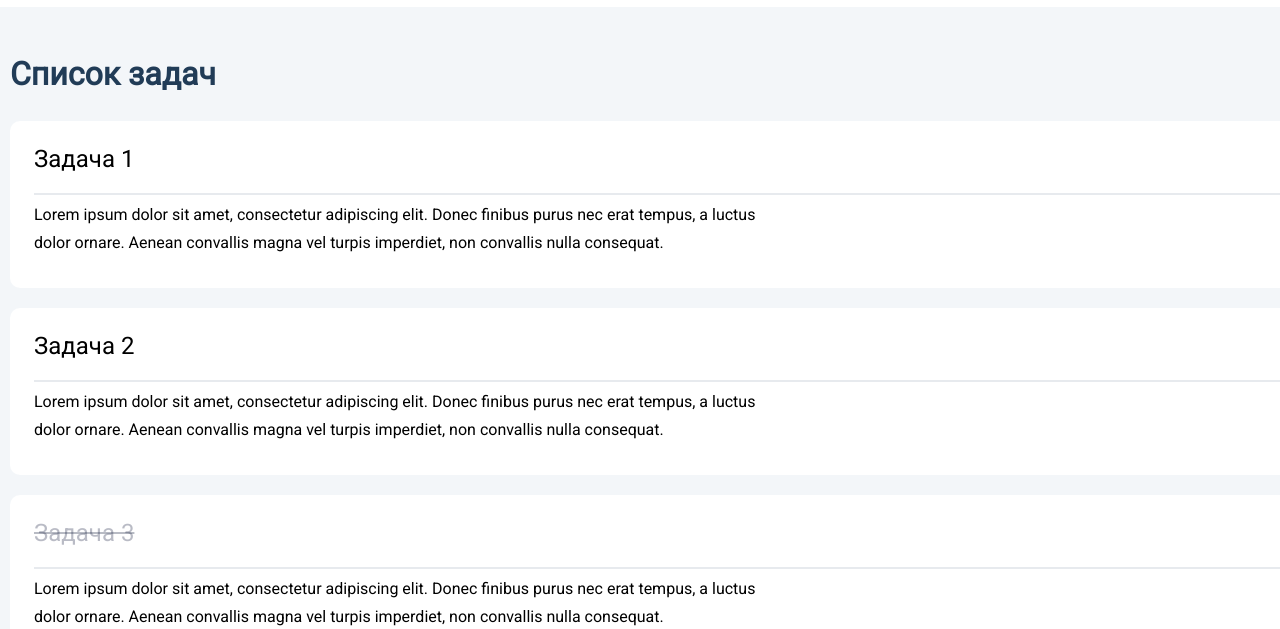
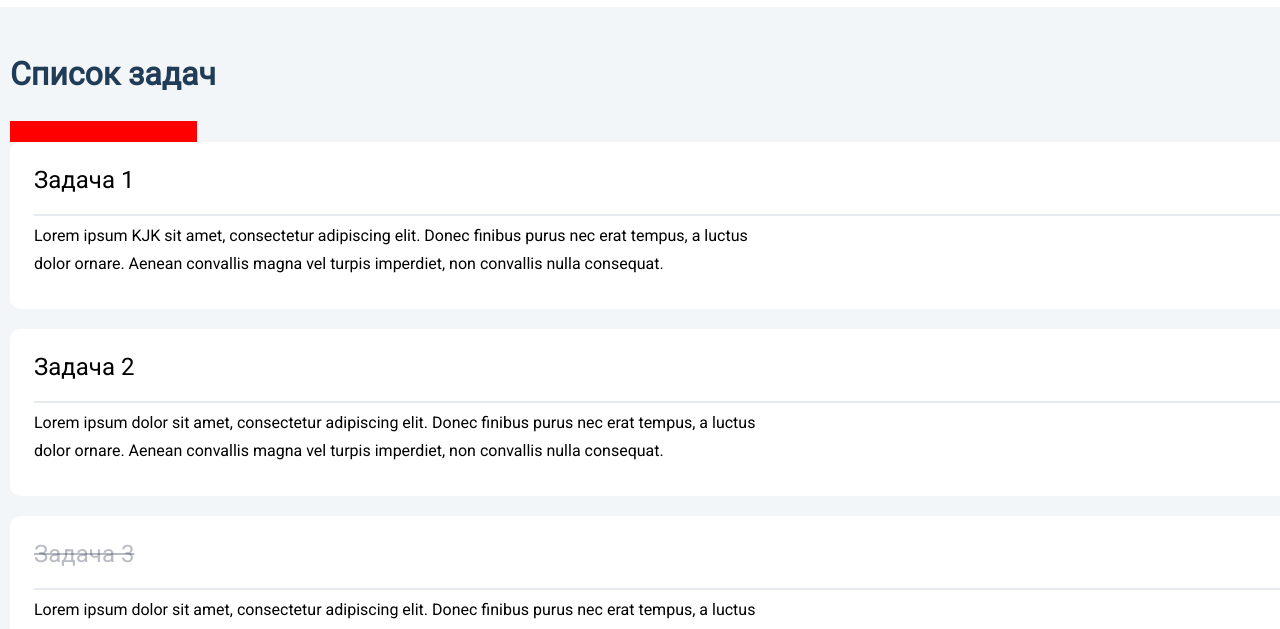
Before and after one commit to only-digital/internship-tasks, a Next.js app: page / in a window 1280 px wide. Shown: the part 169-798 px from the top of the page. Built offline with nearby package versions, Linux system fonts and the light colour scheme.

Commit message:
add: add custom hook

```diff
--- a/data/index.json
+++ b/data/index.json
@@ -3,7 +3,7 @@
     "tasks": [
         {
             "title": "Задача 1",
-            "text": "Lorem ipsum dolor sit amet, consectetur adipiscing elit. Donec finibus purus nec erat tempus, a luctus dolor ornare. Aenean convallis magna vel turpis imperdiet, non convallis nulla consequat.",
+            "text": "Lorem ipsum KJK sit amet, consectetur adipiscing elit. Donec finibus purus nec erat tempus, a luctus dolor ornare. Aenean convallis magna vel turpis imperdiet, non convallis nulla consequat.",
             "isCompleted": false
         },
         {
--- a/src/components/todolist/todolist.jsx
+++ b/src/components/todolist/todolist.jsx
@@ -1,11 +1,18 @@
+import useTaskSearch from "../../hooks/useTaskSearch";
 
 const Todolist = (props) => {
 
 console.log("data", props.tasks)
 
+    const searchTasks = (e) => {
+        console.log(e)
+        if (e.charCode === 13)
+            props.taskSearch(e.currentTarget.value);
+    }
     return (
         <div className={"todolist__container"}>
-            <header className="todolist__header"></header>
+            <header className="todolist__header">
+            </header>
             <div className="todolist__wrapper">
                 <aside>
                     <div className="todolist__logo">
@@ -20,6 +27,7 @@ console.log("data", props.tasks)
                 </aside>
                 <div className="todolist__main">
                     <h1>{props.title}</h1>
+                    <input className="todolist__search" onKeyPress={searchTasks}></input>
                     <ul className="todolist__list">
                         {
                             props.tasks.map((t, index) => {
@@ -29,7 +37,9 @@ console.log("data", props.tasks)
                                 }
 
                                 const deleteTask = () => {
-                                    props.deleteTask(t.id);
+                                    const task = document.querySelectorAll('.todolist__task');
+                                    task[t.id].classList.toggle('delete');
+                                    setTimeout(() => props.deleteTask(t.id), 501);
                                 }
 
                                 return (
--- a/src/components/todolist/todolist.module.scss
+++ b/src/components/todolist/todolist.module.scss
@@ -64,6 +64,7 @@
 
       gap: 20px;
     }
+
     &__task {
       padding: 24px 24px 31px 24px;
       background-color: white;
@@ -71,6 +72,11 @@
       border-radius: 10px;
 
       position: relative;
+
+      cursor: pointer;
+
+      opacity: 1;
+      transition: opacity 0.5s;
 
       ::after {
 
@@ -96,6 +102,12 @@
 
     &__task-name {
       font-size: 24px;
+
+      transition: color 0.2s;
+
+      &:hover {
+        color: #007FFF;
+      }
     }
 
     &__task-description {
@@ -105,6 +117,10 @@
       line-height: 175%;
 
       max-width: 734px;
+    }
+
+    &__search {
+      background-color: red;
     }
   }
 
@@ -120,3 +136,7 @@ aside {
   color:rgba(22, 31, 62, 0.30);
   text-decoration: line-through;
 }
+
+.delete {
+  opacity: 0;
+}
--- /dev/null
+++ b/src/hooks/useTaskSearch.js
@@ -0,0 +1,27 @@
+import { useState, useEffect } from 'react';
+
+// Функция-хук для поиска задач по тексту
+function useTaskSearch(initTasks) {
+
+    const [filteredTasks, setFilteredTasks] = useState([...initTasks]);
+
+    const searchText = (textForSearch) => {
+        console.log('text', textForSearch, 'tasks', filteredTasks)
+        if (textForSearch.trim() !== '')
+        {
+            const lowerCaseSearchText = textForSearch.toLowerCase();
+            const filtered = filteredTasks.filter((task) => {
+                return (
+                    task.title.toLowerCase().includes(lowerCaseSearchText) ||
+                    task.text.toLowerCase().includes(lowerCaseSearchText)
+                );
+            });
+            setFilteredTasks(filtered);
+            console.log("filtered", filtered)
+        }
+    }
+
+    return [filteredTasks, searchText];
+}
+
+export {useTaskSearch};
--- a/src/pages/index.js
+++ b/src/pages/index.js
@@ -2,45 +2,47 @@ import React, {useState} from 'react';
 import styles from '../styles/index.module.scss'
 import {getIndexPage} from "../../lib/api";
 import Todolist from "../components/todolist/todolist";
+import { useTaskSearch } from "../hooks/useTaskSearch";
 import {v1} from "uuid";
 
 function Index(props) {
 
-    console.log("here",props)
-
     const [initData, changeTasks] = useState([...props.tasks]);
 
-    initData.map((task) => {
-        task.id = v1();
+
+    initData.map((task,index) => {
+        task.id = index;
     })
 
-    [initData, changeTasks] = useState();
+    useState([...initData])
+
 
     console.log("init",initData)
 
     function changeTaskStatus(id) {
-        initData.map((task) => {
-            if (task.id === id) {
-                task.isCompleted = !task.isCompleted;
-                changeTasks([...initData]);
-                return;
-            }
-        })
+        initData[id].isCompleted = !initData[id].isCompleted;
+        changeTasks([...initData]);
+
         alert(initData[0].isCompleted)
     }
 
 
     function deleteTask(id) {
-        initData.map((task,index) => {
-            if (task.id === id) {
-                initData.splice(index,1);
-                changeTasks([...initData]);
-                return;
-            }
-        })
+        initData.splice(id,1);
+        changeTasks([...initData]);
+
+        const task = document.querySelectorAll('.todolist__task');
+        task[id].classList.toggle('delete');
+
         console.log(initData)
     }
 
+    const [filteredData,searchText] = useTaskSearch(initData);
+
+    function taskSearch(e) {
+        console.log("filet", filteredData,e)
+        searchText(e);
+    }
 
     return (
         <main className={styles.main}>
@@ -50,6 +52,7 @@ function Index(props) {
                 tasks={initData}
                 changeTaskStatus={changeTaskStatus}
                 deleteTask={deleteTask}
+                taskSearch={taskSearch}
             >
 
             </Todolist>
```
